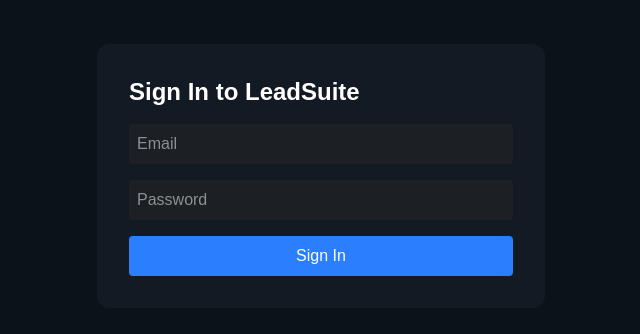
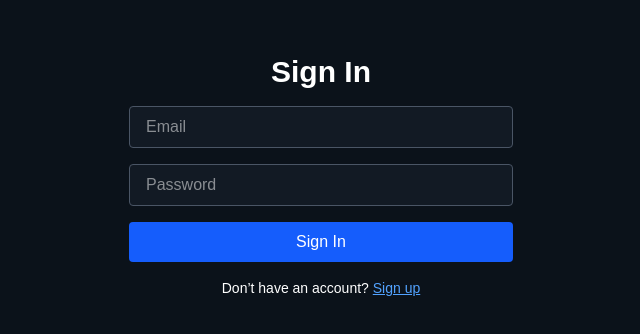
Before and after one commit to LeadSuite/leadsuite, a Next.js app: page /signin in a window 1280 px wide. Shown: the part 224-558 px from the top of the page, without its empty margins (319-959 px from the left). Built offline with nearby package versions, Linux system fonts and the light colour scheme.

Commit message:
Fix syntax

```diff
--- a/app/signin/page.tsx
+++ b/app/signin/page.tsx
@@ -10,40 +10,48 @@
   const handleSubmit = async (e: React.FormEvent) => {
     e.preventDefault();
     const res = await signIn("credentials", {
+      redirect: true,
       email,
       password,
       callbackUrl: "/dashboard",
     });
 
-    if (res?.error) alert("Invalid credentials.");
+    // Optionally handle errors (e.g. res.error)
   };
 
   return (
-    <main className="min-h-screen bg-[#0B121A] text-white flex items-center justify-center px-6">
-      <form onSubmit={handleSubmit} className="bg-[#121A24] p-8 rounded-xl space-y-4 w-full max-w-md">
-        <h1 className="text-2xl font-bold">Sign In to LeadSuite</h1>
+    <main className="min-h-screen flex flex-col justify-center items-center bg-[#0B121A] text-white font-sans px-6">
+      <h1 className="text-3xl font-bold mb-4">Sign In</h1>
+      <form onSubmit={handleSubmit} className="w-full max-w-sm space-y-4">
         <input
-          className="w-full p-2 rounded bg-[#1C1F24] text-white"
+          type="email"
           placeholder="Email"
+          className="w-full px-4 py-2 bg-[#121A24] border border-gray-600 rounded"
           value={email}
           onChange={(e) => setEmail(e.target.value)}
           required
         />
         <input
-          className="w-full p-2 rounded bg-[#1C1F24] text-white"
+          type="password"
           placeholder="Password"
-          type="password"
+          className="w-full px-4 py-2 bg-[#121A24] border border-gray-600 rounded"
           value={password}
           onChange={(e) => setPassword(e.target.value)}
           required
         />
-        <button className="w-full bg-blue-500 hover:bg-blue-600 rounded py-2" type="submit">
+        <button
+          type="submit"
+          className="w-full bg-blue-600 hover:bg-blue-700 px-4 py-2 rounded text-white"
+        >
           Sign In
         </button>
       </form>
+      <p className="text-center text-sm mt-4">
+        Don’t have an account?{" "}
+        <a href="/signup" className="text-blue-400 underline">
+          Sign up
+        </a>
+      </p>
     </main>
   );
 }
-<p className="text-center text-sm mt-4">
-  Don't have an account? <a href="/signup" className="text-blue-400 underline">Sign up</a>
-</p>
```
